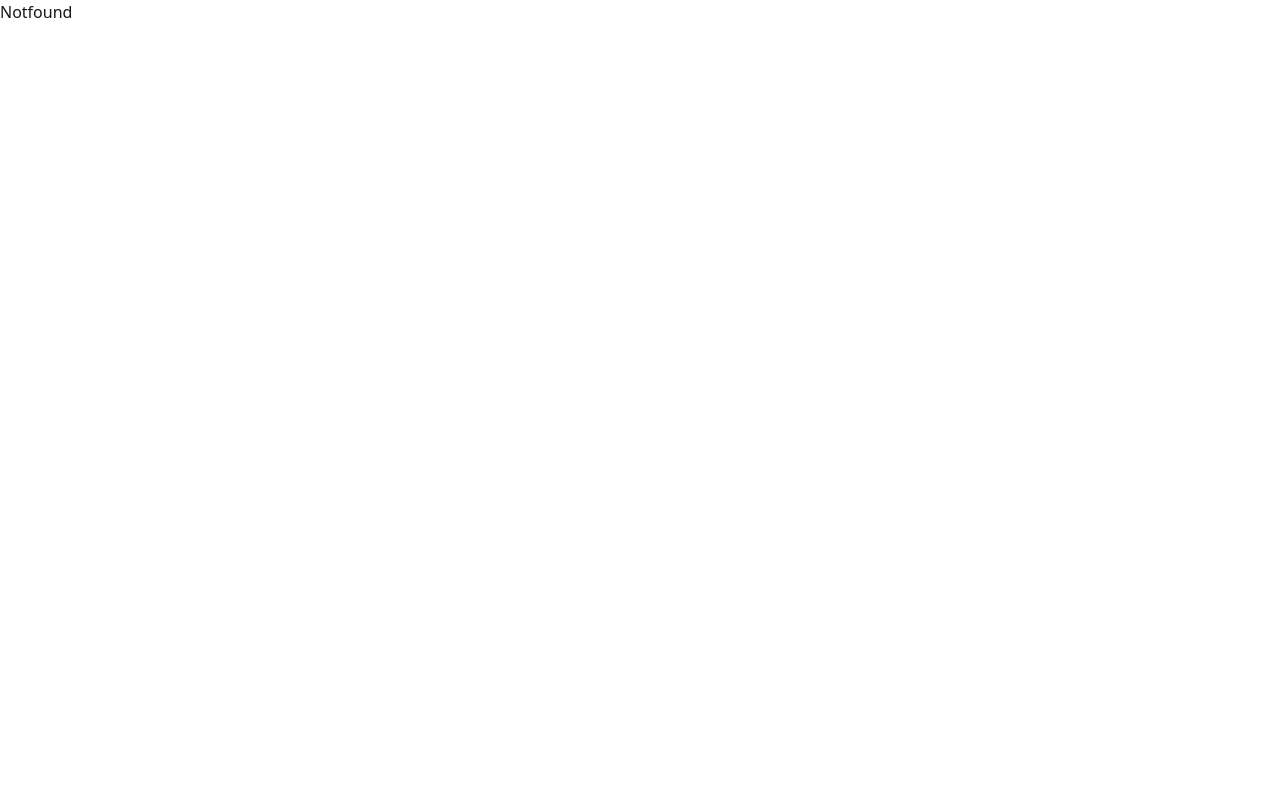
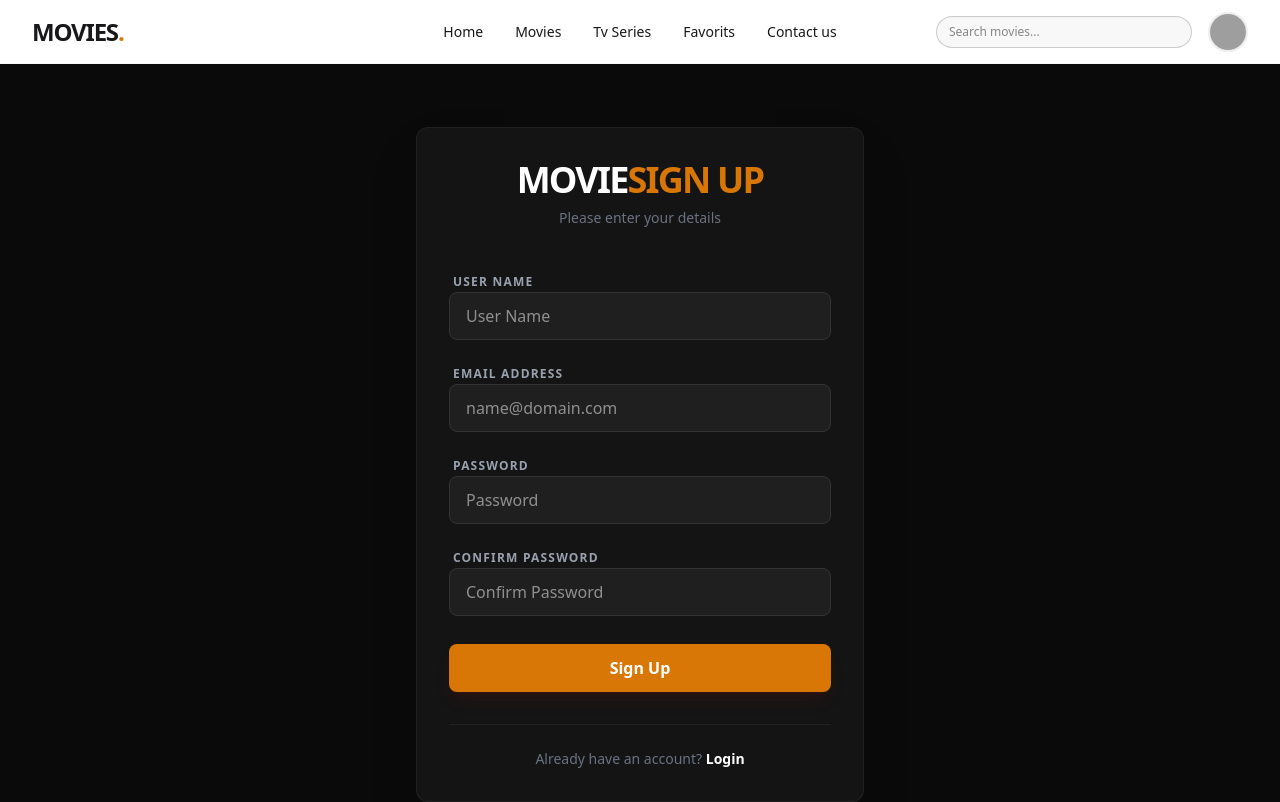
Before and after one commit to mohamedghonaim000/Movie_Website-using-React, a React app: page /signUp in a window 1280 px wide. Shown: the top 802 px of the page. Built offline with nearby package versions, Linux system fonts and the light colour scheme; grey boxes are pictures that could not be loaded; the HTML template or start-up script is replaced by a standard one.

Commit message:
feat: implement native Login form and Signup form using React Hook Form

```diff
--- a/package.json
+++ b/package.json
@@ -15,6 +15,7 @@
     "axios": "^1.13.2",
     "react": "^19.2.0",
     "react-dom": "^19.2.0",
+    "react-hook-form": "^7.71.1",
     "react-icons": "^5.5.0",
     "react-redux": "^9.2.0",
     "react-router": "^7.12.0",
--- /dev/null
+++ b/src/Pages/Login/index.jsx
@@ -0,0 +1,125 @@
+import React, { useState } from "react";
+
+export default function Login() {
+  const [user, setUser] = useState({
+    email: "",
+    password: "",
+  });
+
+  const [error, setError] = useState({
+    emailError: null,
+    passwordError: null,
+  });
+
+  const handleOnChange = (evt) => {
+    if (evt.target.name === "Email") {
+      setUser({ ...user, email: evt.target.value });
+      setError({
+        ...error,
+        emailError:
+          evt.target.length == 0
+            ? "Email is Required"
+            : !evt.target.value.includes("@")
+              ? "Email must include @"
+              : null,
+      });
+    }
+
+    if (evt.target.name === "Password") {
+      setUser({ ...user, password: evt.target.value });
+      setError({
+        ...error,
+        passwordError:
+          evt.target.length == 0
+            ? "Password is Required"
+            : evt.target.value.length < 6
+              ? "Password must be at least 6 characters"
+              : null,
+      });
+    }
+  };
+
+  return (
+    <div className="min-h-screen flex items-center justify-center bg-[#0a0a0a] font-sans text-gray-200">
+      <div className="w-full max-w-md p-8 bg-[#141414] rounded-xl shadow-2xl border border-white/5">
+        <div className="mb-10 text-center">
+          <h1 className="text-4xl font-black text-white tracking-tighter uppercase">
+            Movie<span className="text-(--primary-color)">Login</span>
+          </h1>
+          <p className="text-gray-500 text-sm mt-2 font-medium">
+            Please enter your details
+          </p>
+        </div>
+
+        <form className="space-y-5" onSubmit={(e) => {e.preventDefault()
+         console.log(user);}
+        }>
+          <div className="space-y-2">
+            <label className="text-xs font-bold uppercase tracking-widest text-gray-400 ml-1">
+              Email Address
+            </label>
+            <input
+              type="email"
+              name="Email"
+              onChange={(e) => {
+                handleOnChange(e);
+              }}
+              className="w-full h-12 px-4 bg-[#1f1f1f] border border-[#333] rounded-lg focus:outline-none focus:border-(--primary-color) focus:ring-1 focus:ring-(--primary-color) transition-all text-white"
+              placeholder="name@domain.com"
+            />
+            {error.emailError && (
+              <small id="emailHelp" className="form-text  text-red-600">
+                {error.emailError}
+              </small>
+            )}
+          </div>
+
+          <div className="space-y-2">
+            <label className="text-xs font-bold uppercase tracking-widest text-gray-400 ml-1">
+              Password
+            </label>
+            <input
+              name="Password"
+              type="password"
+              onChange={(e) => {
+                handleOnChange(e);
+              }}
+              className="w-full h-12 px-4 bg-[#1f1f1f] border border-[#333] rounded-lg focus:outline-none focus:border-(--primary-color) focus:ring-1 focus:ring-(--primary-color) transition-all text-white"
+              placeholder="password.."
+            />
+            {error.passwordError && (
+              <small id="emailHelp" className="form-text  text-red-600">
+                {error.passwordError}
+              </small>
+            )}
+          </div>
+
+          <div className="flex items-center justify-end">
+            <a
+              href="#"
+              className="text-xs text-(--primary-color)  transition-colors"
+            >
+              Forgot password?
+            </a>
+          </div>
+
+          <button disabled={(error.emailError || error.passwordError || user.email == '' || user.password == '')} className="w-full h-12 bg-(--primary-color)  text-white font-bold rounded-lg  mt-2 shadow-lg shadow-red-900/20 transition-all active:scale-[0.98]">
+            Sign In
+          </button>
+        </form>
+
+        <div className="mt-8 pt-6 border-t border-[#222] text-center">
+          <p className="text-gray-500 text-sm">
+            Don't have an account?{" "}
+            <a
+              href="#"
+              className="text-white font-bold focus:border-(--primary-color) transition-colors"
+            >
+              Sign up
+            </a>
+          </p>
+        </div>
+      </div>
+    </div>
+  );
+}
--- /dev/null
+++ b/src/Pages/SignUp/index.jsx
@@ -0,0 +1,137 @@
+import React from "react";
+import { useForm } from "react-hook-form";
+
+export default function SignUp() {
+  const {
+    handleSubmit,
+    register,
+    watch,
+    formState: { errors },
+  } = useForm();
+
+  const password = watch("password");
+
+  const onSubmit = (data) => {
+    console.log(data);
+  };
+
+  return (
+    <div className="min-h-screen flex items-center justify-center bg-[#0a0a0a] font-sans text-gray-200">
+      <div className="w-full max-w-md p-8 bg-[#141414] rounded-xl shadow-2xl border border-white/5">
+        <div className="mb-10 text-center">
+          <h1 className="text-4xl font-black text-white tracking-tighter uppercase">
+            Movie<span className="text-(--primary-color)">Sign Up</span>
+          </h1>
+          <p className="text-gray-500 text-sm mt-2 font-medium">
+            Please enter your details
+          </p>
+        </div>
+
+        <form className="space-y-5" onSubmit={handleSubmit(onSubmit)}>
+          <div className="space-y-2">
+            <label className="text-xs font-bold uppercase tracking-widest text-gray-400 ml-1">
+              User Name
+            </label>
+            <input
+              type="text"
+              placeholder="User Name"
+              className="w-full h-12 px-4 bg-[#1f1f1f] border border-[#333] rounded-lg focus:outline-none focus:border-(--primary-color) focus:ring-1 focus:ring-(--primary-color) transition-all text-white"
+              {...register("userName", {
+                required: "User name is required",
+                minLength: {
+                  value: 3,
+                  message: "User name must be at least 3 characters",
+                },
+              })}
+            />
+            {errors.userName && (
+              <small className="text-red-600">{errors.userName.message}</small>
+            )}
+          </div>
+
+          <div className="space-y-2">
+            <label className="text-xs font-bold uppercase tracking-widest text-gray-400 ml-1">
+              Email Address
+            </label>
+            <input
+              type="email"
+              placeholder="name@domain.com"
+              className="w-full h-12 px-4 bg-[#1f1f1f] border border-[#333] rounded-lg focus:outline-none focus:border-(--primary-color) focus:ring-1 focus:ring-(--primary-color) transition-all text-white"
+              {...register("email", {
+                required: "Email is required",
+                pattern: {
+                  value: /^[^\s@]+@[^\s@]+\.[^\s@]+$/,
+                  message: "Invalid email format",
+                },
+              })}
+            />
+            {errors.email && (
+              <small className="text-red-600">{errors.email.message}</small>
+            )}
+          </div>
+
+          <div className="space-y-2">
+            <label className="text-xs font-bold uppercase tracking-widest text-gray-400 ml-1">
+              Password
+            </label>
+            <input
+              type="password"
+              placeholder="Password"
+              className="w-full h-12 px-4 bg-[#1f1f1f] border border-[#333] rounded-lg focus:outline-none focus:border-(--primary-color) focus:ring-1 focus:ring-(--primary-color) transition-all text-white"
+              {...register("password", {
+                required: "Password is required",
+                minLength: {
+                  value: 6,
+                  message: "Password must be at least 6 characters",
+                },
+              })}
+            />
+            {errors.password && (
+              <small className="text-red-600">{errors.password.message}</small>
+            )}
+          </div>
+
+          <div className="space-y-2">
+            <label className="text-xs font-bold uppercase tracking-widest text-gray-400 ml-1">
+              Confirm Password
+            </label>
+            <input
+              type="password"
+              placeholder="Confirm Password"
+              className="w-full h-12 px-4 bg-[#1f1f1f] border border-[#333] rounded-lg focus:outline-none focus:border-(--primary-color) focus:ring-1 focus:ring-(--primary-color) transition-all text-white"
+              {...register("confirmPassword", {
+                required: "Confirm password is required",
+                validate: (value) =>
+                  value === password || "Passwords do not match",
+              })}
+            />
+            {errors.confirmPassword && (
+              <small className="text-red-600">
+                {errors.confirmPassword.message}
+              </small>
+            )}
+          </div>
+
+          <button
+            type="submit"
+            className="w-full h-12 bg-(--primary-color) text-white font-bold rounded-lg mt-2 shadow-lg shadow-red-900/20 transition-all active:scale-[0.98]"
+          >
+            Sign Up
+          </button>
+        </form>
+
+        <div className="mt-8 pt-6 border-t border-[#222] text-center">
+          <p className="text-gray-500 text-sm">
+            Already have an account?{" "}
+            <a
+              href="#"
+              className="text-white font-bold focus:border-(--primary-color) transition-colors"
+            >
+              Login
+            </a>
+          </p>
+        </div>
+      </div>
+    </div>
+  );
+}
```
Also changed, not shown: src/Components/App_Router/index.jsx (+30 -31 lines), 1 other file (tests, documents, lock files or other folders).
